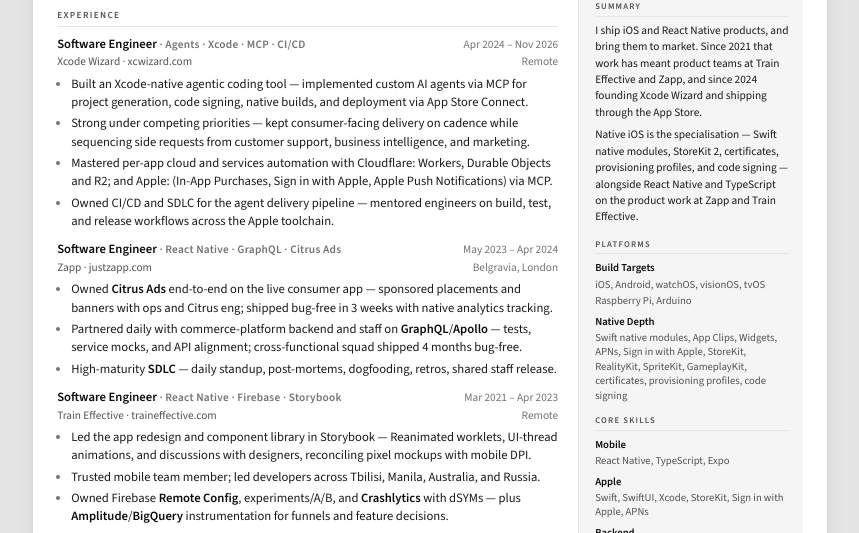
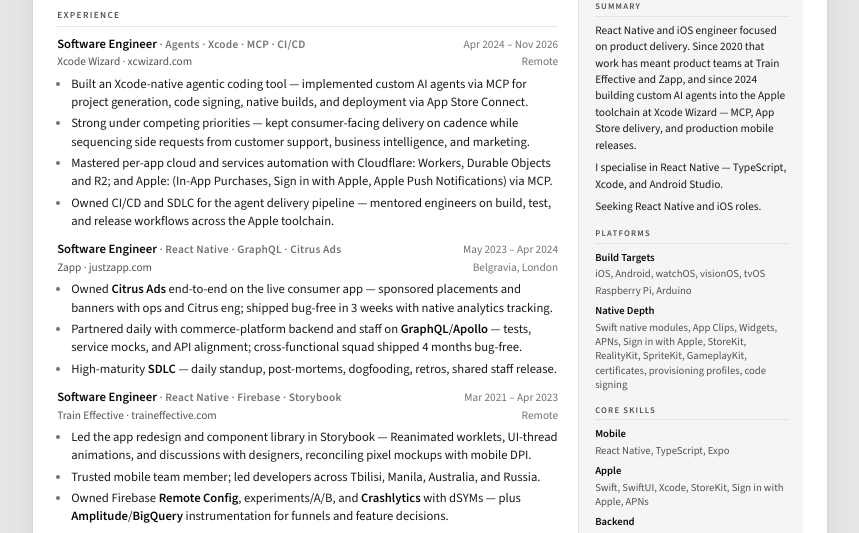
Before and after one commit to TSB1999/CV, a plain HTML site: page index.html in a window 1280 px wide. Shown: the part 236-769 px from the top of the page, without its empty margins (210-1069 px from the left). Drawn offline with nearby package versions, Linux system fonts and the light colour scheme.

Commit message:
Rewrite the summary around React Native, AI agents, and the roles sought.

```diff
--- a/index.html
+++ b/index.html
@@ -1257,8 +1257,9 @@
 
           <div class="cv-aside-block">
             <h2 class="cv-section__title">Summary</h2>
-            <p class="cv-profile">I ship iOS and React Native products, and bring them to market. Since 2021 that work has meant product teams at Train Effective and Zapp, and since 2024 founding Xcode Wizard and shipping through the App Store.</p>
-            <p class="cv-profile">Native iOS is the specialisation — Swift native modules, StoreKit 2, certificates, provisioning profiles, and code signing — alongside React Native and TypeScript on the product work at Zapp and Train Effective.</p>
+            <p class="cv-profile">React Native and iOS engineer focused on product delivery. Since 2020 that work has meant product teams at Train Effective and Zapp, and since 2024 building custom AI agents into the Apple toolchain at Xcode Wizard — MCP, App Store delivery, and production mobile releases.</p>
+            <p class="cv-profile">I specialise in React Native — TypeScript, Xcode, and Android Studio.</p>
+            <p class="cv-profile">Seeking React Native and iOS roles.</p>
           </div>
 
           <div class="cv-aside-block">
```
Also changed, not shown: tobi-bey-cv.html (+3 -2 lines), 1 other file.
